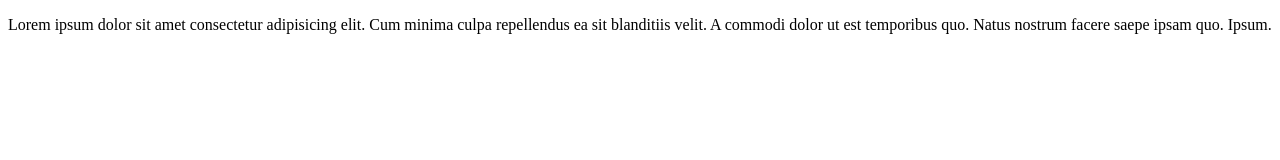
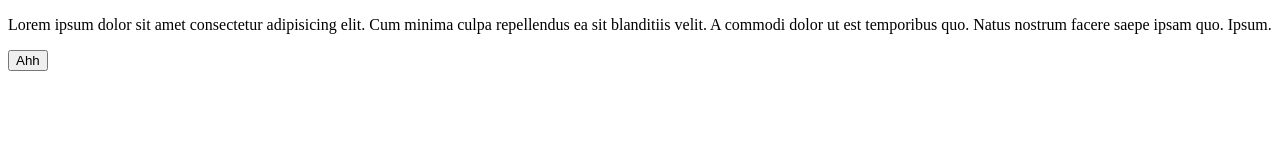
Before and after one commit to fransisGil/trialRun, a plain HTML site: page index.html in a window 1280 px wide. Drawn offline with Linux system fonts and the light colour scheme.

Commit message:
Added a tad bit of life

```diff
--- a/index.html
+++ b/index.html
@@ -10,6 +10,7 @@
 <body>
     <p>Lorem ipsum dolor sit amet consectetur adipisicing elit. Cum minima culpa repellendus ea sit blanditiis velit. A
         commodi dolor ut est temporibus quo. Natus nostrum facere saepe ipsam quo. Ipsum.</p>
+    <button>Ahh</button>
 </body>
 
 </html>
```
